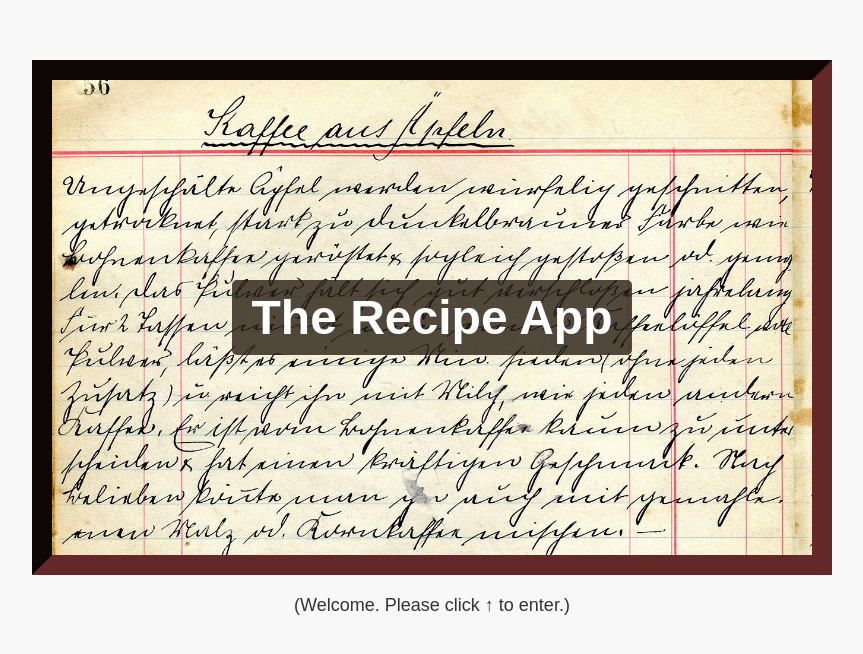
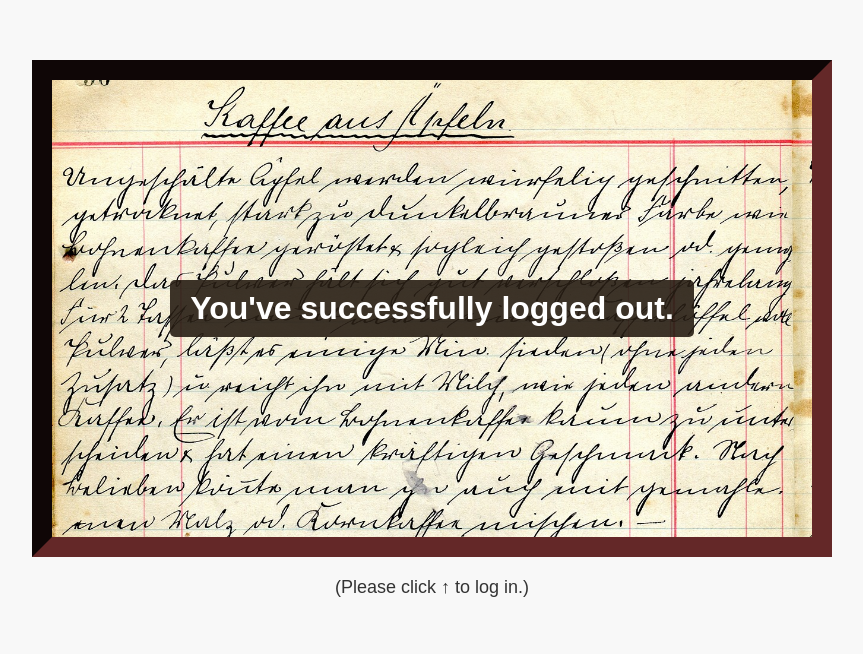
Before and after one commit to RaedanGroup/recipe_app, a Django app: page /logout/ in a window 1280 px wide. Shown: the top 654 px of the page, without its empty margins (208-1071 px from the left). Run offline with Django 4.2, Linux system fonts and the light colour scheme.

Commit message:
Logout Success Page

```diff
--- a/src/recipe_project/urls.py
+++ b/src/recipe_project/urls.py
@@ -20,14 +20,13 @@
 from django.conf import settings
 from django.conf.urls.static import static
 
-from .views import login_view, logout_view
+from .views import login_view
 
 
 urlpatterns = [
     path('admin/', admin.site.urls),
     path('', include('recipes.urls')),
     path('login/', login_view, name='login'),
-    path('logout/', logout_view, name='logout'),
 ]
 
 urlpatterns += static(settings.MEDIA_URL, document_root=settings.MEDIA_ROOT)
--- a/src/recipe_project/views.py
+++ b/src/recipe_project/views.py
@@ -1,5 +1,5 @@
 from django.shortcuts import render, redirect
-from django.contrib.auth import authenticate, login, logout
+from django.contrib.auth import authenticate, login
 from django.contrib.auth.forms import AuthenticationForm
 
 def login_view(request):
@@ -26,10 +26,3 @@
     }
 
     return render(request, 'auth/login.html', context)
-
-def logout_view(request):
-    logout(request)
-    return home(request)
-
-def home(request):
-    return render(request, 'recipes/recipes_home.html')
--- a/src/recipes/templates/recipes/recipe_detail.html
+++ b/src/recipes/templates/recipes/recipe_detail.html
@@ -116,7 +116,7 @@
 </head>
 <body>
     <div class="navbar">
-        <a href="{% url 'logout' %}">Logout</a>
+        <a href="{% url 'recipes:logout' %}">Logout</a>
         <a href="/admin/">Admin</a>
     </div>
     <div class="container">
--- a/src/recipes/templates/recipes/recipe_list.html
+++ b/src/recipes/templates/recipes/recipe_list.html
@@ -46,7 +46,7 @@
         .header h1 {
             position: relative;
             display: inline-block;
-            background: rgba(40, 30, 20, 0.8);
+            background: rgba(40, 30, 20, 0.9);
             padding: 10px 20px;
             border-radius: 5px;
             font-size: xxx-large;
@@ -88,7 +88,7 @@
 </head>
 <body>
     <div class="navbar">
-        <a href="{% url 'logout' %}">Logout</a>
+        <a href="{% url 'recipes:logout' %}">Logout</a>
         <a href="/admin/">Admin</a>
     </div>
     <div class="container">
--- a/src/recipes/templates/recipes/recipes_home.html
+++ b/src/recipes/templates/recipes/success.html
@@ -36,10 +36,10 @@
         .header h1 {
             position: relative;
             display: inline-block;
-            background: rgba(40, 30, 20, 0.8);
+            background: rgba(40, 30, 20, 0.9);
             padding: 10px 20px;
             border-radius: 5px;
-            font-size: xxx-large;
+            font-size: xx-large;
             margin: 0;
         }
         .subtext {
@@ -52,10 +52,10 @@
 <body>
     <div class="container">
         <div id="clickable-header" class="header">
-            <h1>The Recipe App</h1>
+            <h1>You've successfully logged out.</h1>
         </div>
         <div class="subtext">
-            <p>(Welcome. Please click &uarr; to enter.)</p>
+            <p>(Please click &uarr; to log in.)</p>
         </div>
     </div>
 
--- a/src/recipes/urls.py
+++ b/src/recipes/urls.py
@@ -1,5 +1,5 @@
 from django.urls import path
-from .views import home, RecipeListView, RecipeDetailView
+from .views import home, RecipeListView, RecipeDetailView, LogoutView
 
 app_name = 'recipes'
 
@@ -7,4 +7,5 @@
     path('', home, name='home'),
     path('recipes/', RecipeListView.as_view(), name='recipe_list'),
     path('recipes/<int:pk>/', RecipeDetailView.as_view(), name='recipe_detail'),
+    path('logout/', LogoutView.as_view(), name='logout'),
 ]
--- a/src/recipes/views.py
+++ b/src/recipes/views.py
@@ -2,6 +2,7 @@
 from django.views.generic import ListView, DetailView
 from .models import Recipe
 from django.contrib.auth.mixins import LoginRequiredMixin
+from django.contrib.auth.views import LogoutView as AuthLogoutView
 
 
 # Create your views here.
@@ -17,3 +18,6 @@
     model = Recipe
     template_name = 'recipes/recipe_detail.html'
     context_object_name = 'recipe'
+
+class LogoutView(AuthLogoutView):
+    template_name = 'recipes/success.html'
```
